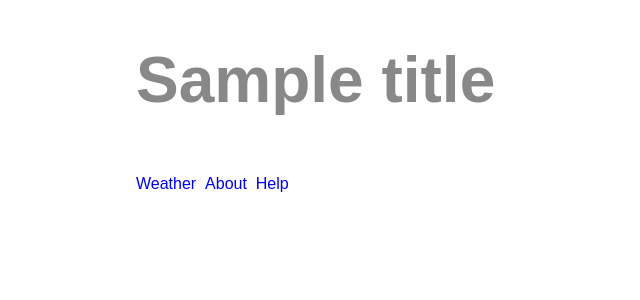
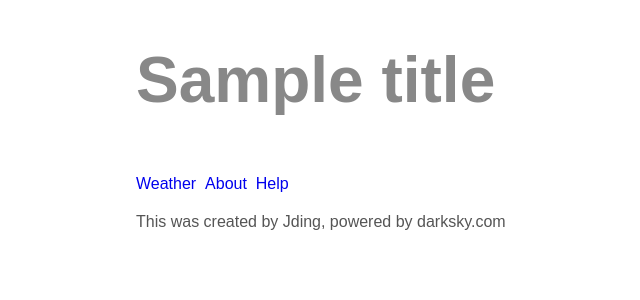
Before and after one commit to dingzhanjun/node-weather, a Node project: template templates/views/about.hbs in a window 1280 px wide. Shown: the top 300 px of the page, without its empty margins (204-844 px from the left). Run offline with Node 20 templates, Linux system fonts and the light colour scheme; the template is opened without the code that fills it: most values are stand-ins (such as "Sample title", 1, 10 or a date in 2020).

Commit message:
add about text

```diff
--- a/templates/views/about.hbs
+++ b/templates/views/about.hbs
@@ -8,6 +8,7 @@
     <body>
         <div class="main-content">
         {{>header}}
+        <p>This was created by Jding, powered by darksky.com</p>
         </div>
         {{>footer}}
     </body>
```
